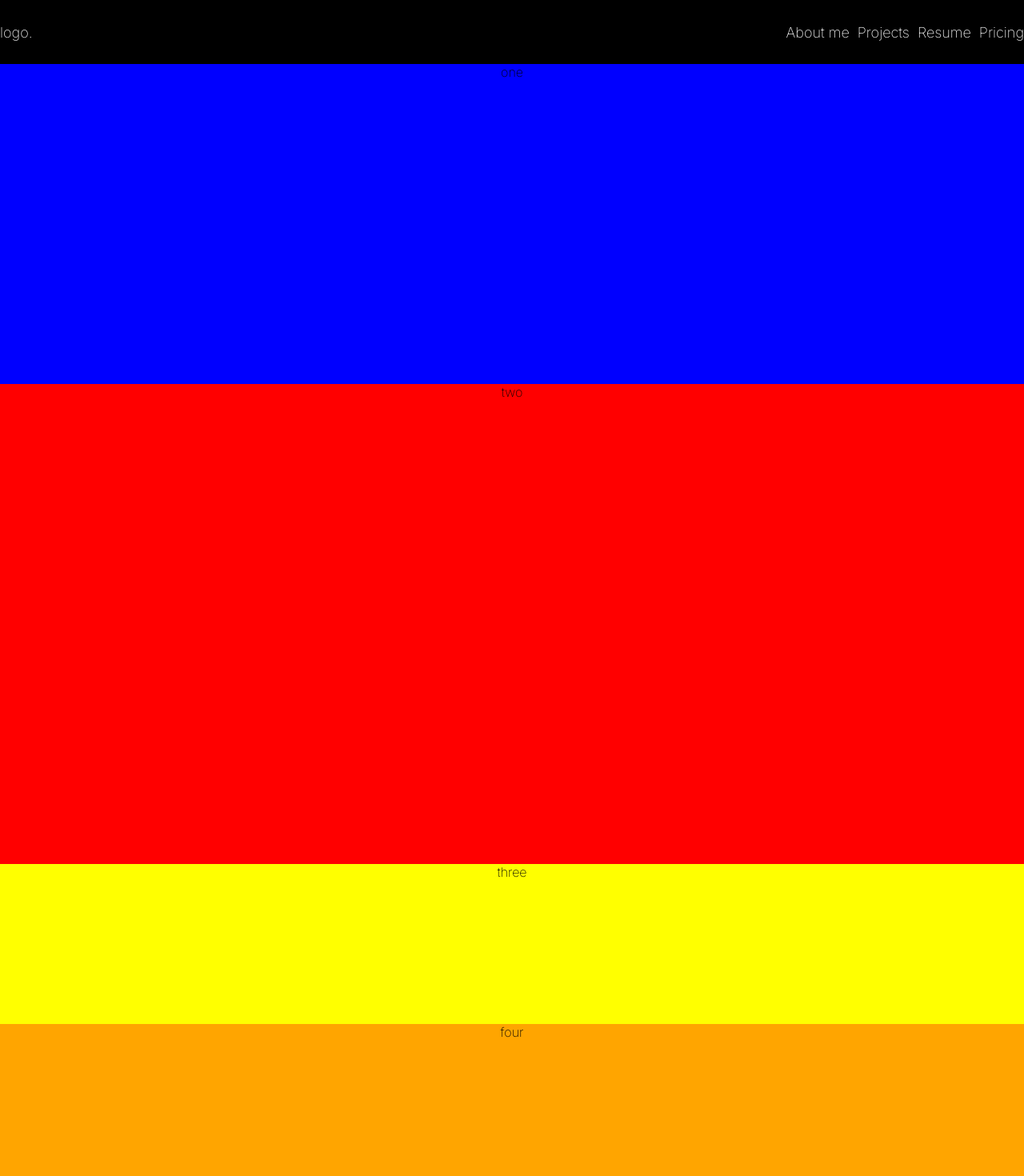
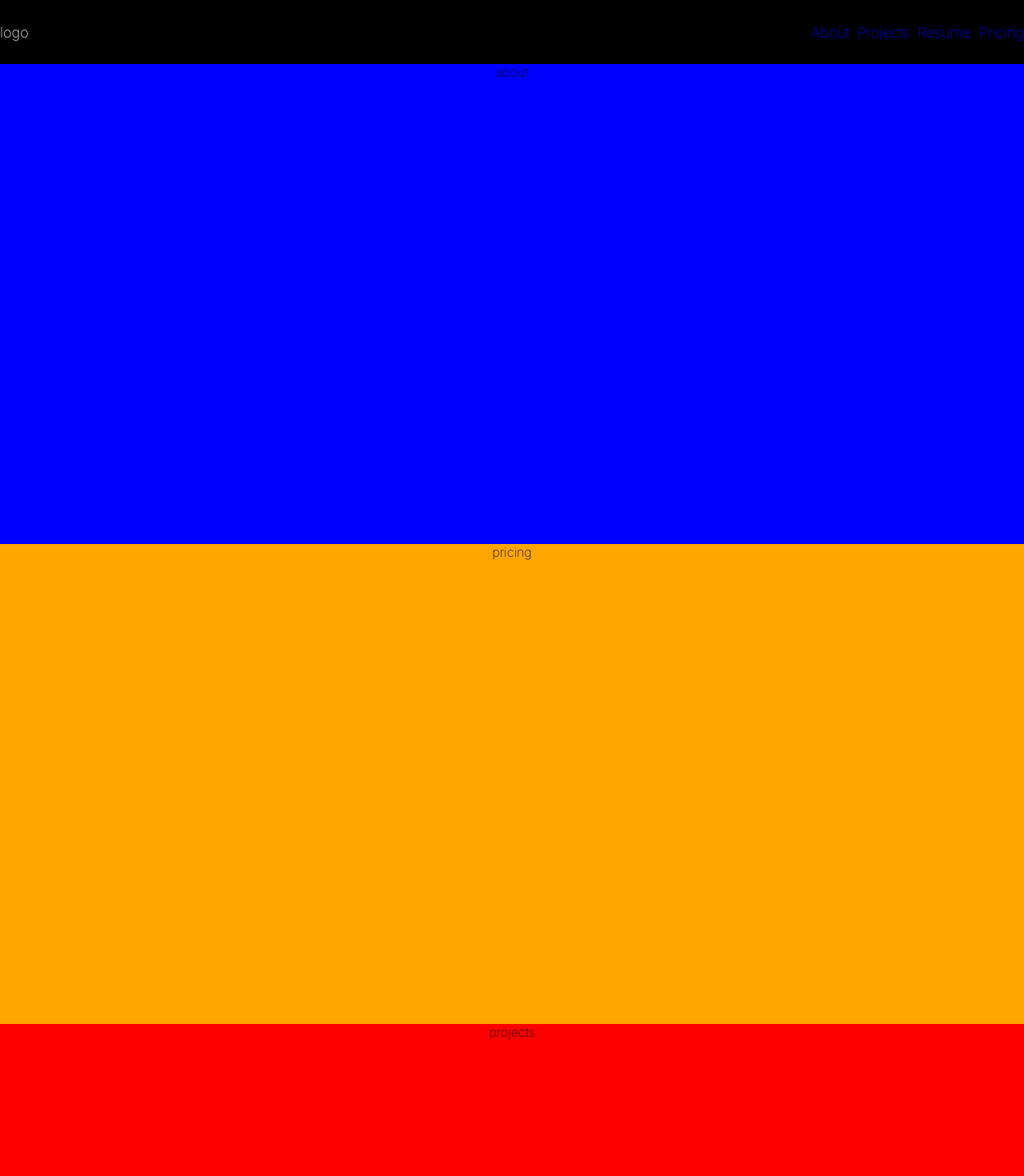
Before and after one commit to landaverdend/portfolio-site, a React (Vite) app: page / in a window 1280 px wide. Shown: the top 1470 px of the page at 80% size. Built offline with nearby package versions, Linux system fonts and the light colour scheme.

Commit message:
I did it...

```diff
--- a/src/components/navbar/Navbar.tsx
+++ b/src/components/navbar/Navbar.tsx
@@ -3,13 +3,12 @@ import './navbar.css';
 function Navbar() {
   return (
     <div className="navbar-container">
-      <div>logo.</div>
-
+      <div>logo</div>
       <div className="navbar-container__links">
-        <a>About me</a>
-        <a>Projects</a>
-        <a>Resume</a>
-        <a>Pricing</a>
+        <a href="#about">About</a>
+        <a href="#projects">Projects</a>
+        <a href="#resume">Resume</a>
+        <a href="#pricing">Pricing</a>
       </div>
     </div>
   );
--- a/src/components/navbar/navbar.css
+++ b/src/components/navbar/navbar.css
@@ -17,6 +17,10 @@
     gap: 10px;
   }
 
+  a {
+    text-decoration: none;
+  }
+
   a:hover {
     cursor: pointer;
     color: pink;
--- a/src/views/resumeView/ResumeView.tsx
+++ b/src/views/resumeView/ResumeView.tsx
@@ -1,14 +1,37 @@
 import Navbar from '@/components/navbar/Navbar';
 import './resume-view.css';
+
+function ProjectContainer() {
+  return (
+    <div id="projects" className="projects-container">
+      projects
+    </div>
+  );
+}
+
+function PricingContainer() {
+  return (
+    <div id="pricing" className="pricing-container">
+      pricing
+    </div>
+  );
+}
+
+function AboutContainer() {
+  return (
+    <div id="about" className="about-container">
+      about
+    </div>
+  );
+}
 
 function ResumeView() {
   return (
     <div className="resume-container">
       <Navbar />
-      <div className="c1">one</div>
-      <div className="c2">two</div>
-      <div className="c3">three</div>
-      <div className="c4">four</div>
+      <AboutContainer />
+      <PricingContainer />
+      <ProjectContainer />
     </div>
   );
 }
--- a/src/views/resumeView/resume-view.css
+++ b/src/views/resumeView/resume-view.css
@@ -2,21 +2,19 @@
   display: flex;
   flex-direction: column;
   text-align: center;
+}
 
-  .c1 {
-    background-color: blue;
-    height: 50vh;
-  }
-  .c2 {
-    background-color:red;
-    height: 75vh;
-  }
-  .c3 {
-    background-color: yellow;
-    height: 25vh;
-  }
-  .c4 {
-    background-color: orange;
-    height: 40vh;
-  }
+.pricing-container {
+  background-color: orange;
+  height: 75vh;
 }
+
+.about-container {
+  background-color: blue;
+  height: 75vh;
+}
+
+.projects-container {
+  background-color: red;
+  height: 75vh;
+}
```
